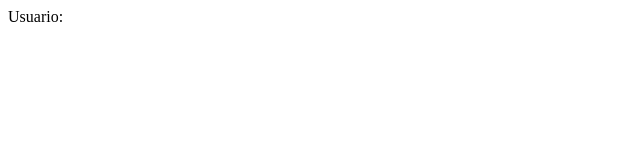
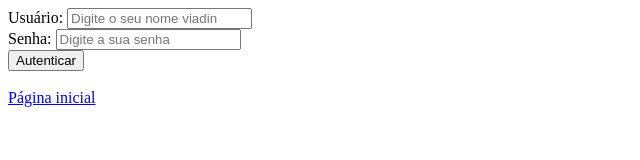
Before and after one commit to aveusalex/testeFlaskGit, a plain HTML site: page view/login.html in a window 1280 px wide. Shown: the whole page, without its empty margins (0-640 px from the left). Drawn offline with Linux system fonts and the light colour scheme.

Commit message:
segundo commit

```diff
--- a/view/login.html
+++ b/view/login.html
@@ -7,8 +7,16 @@
 <body>
     <form method="POST" action="autentica">
         <div>
-            <label for="usuario">Usuario: </label>
+            <label for="usuario">Usuário: </label>
+            <input type="text" id="usuario" name="usuario" placeholder="Digite o seu nome viadin">
         </div>
+        <div>
+            <label for="senha">Senha: </label>
+            <input type="password" id="senha" name="senha" placeholder="Digite a sua senha">
+        </div>
+        <input type="submit" name="enviar" value="Autenticar">
     </form>
+    <br>
+    <a href="index.html">Página inicial</a>
 </body>
 </html>
```
Also changed, not shown: view/index.html (+1 -0 lines), 1 other file.
